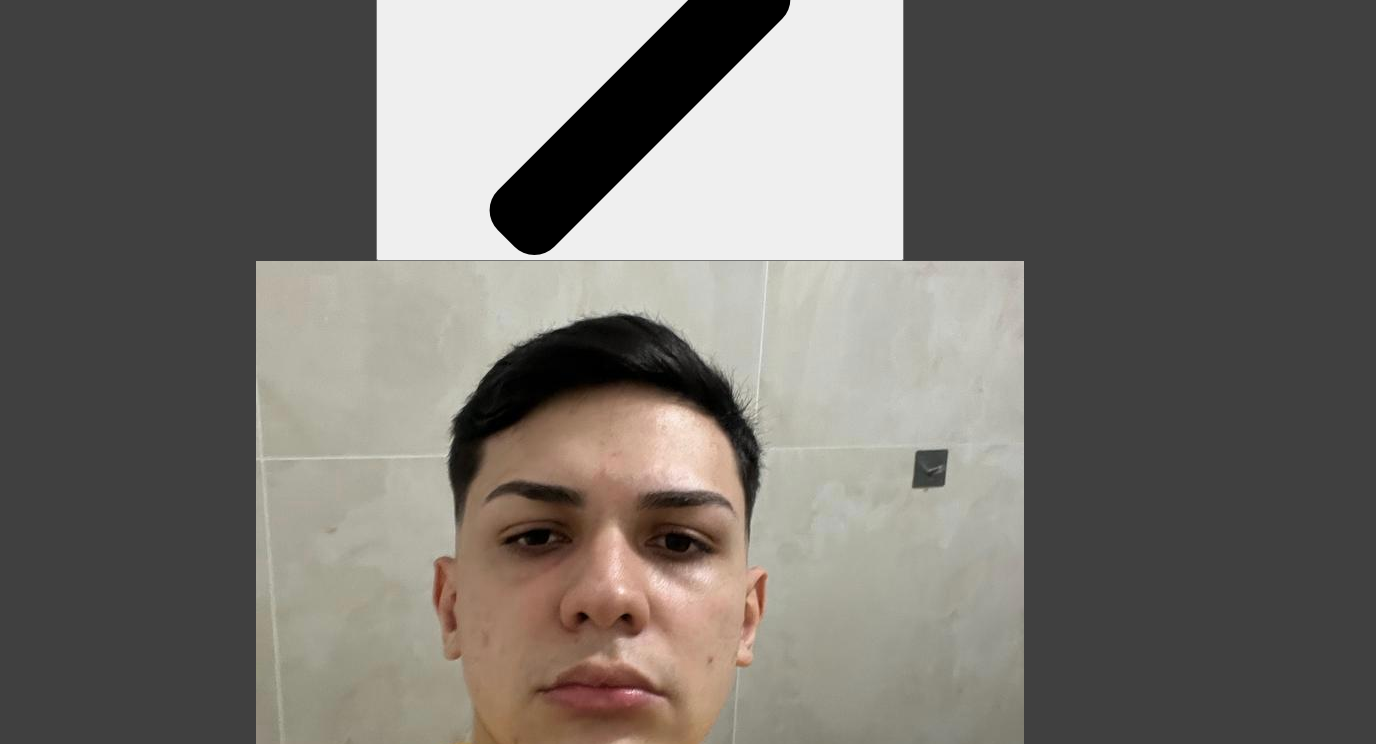
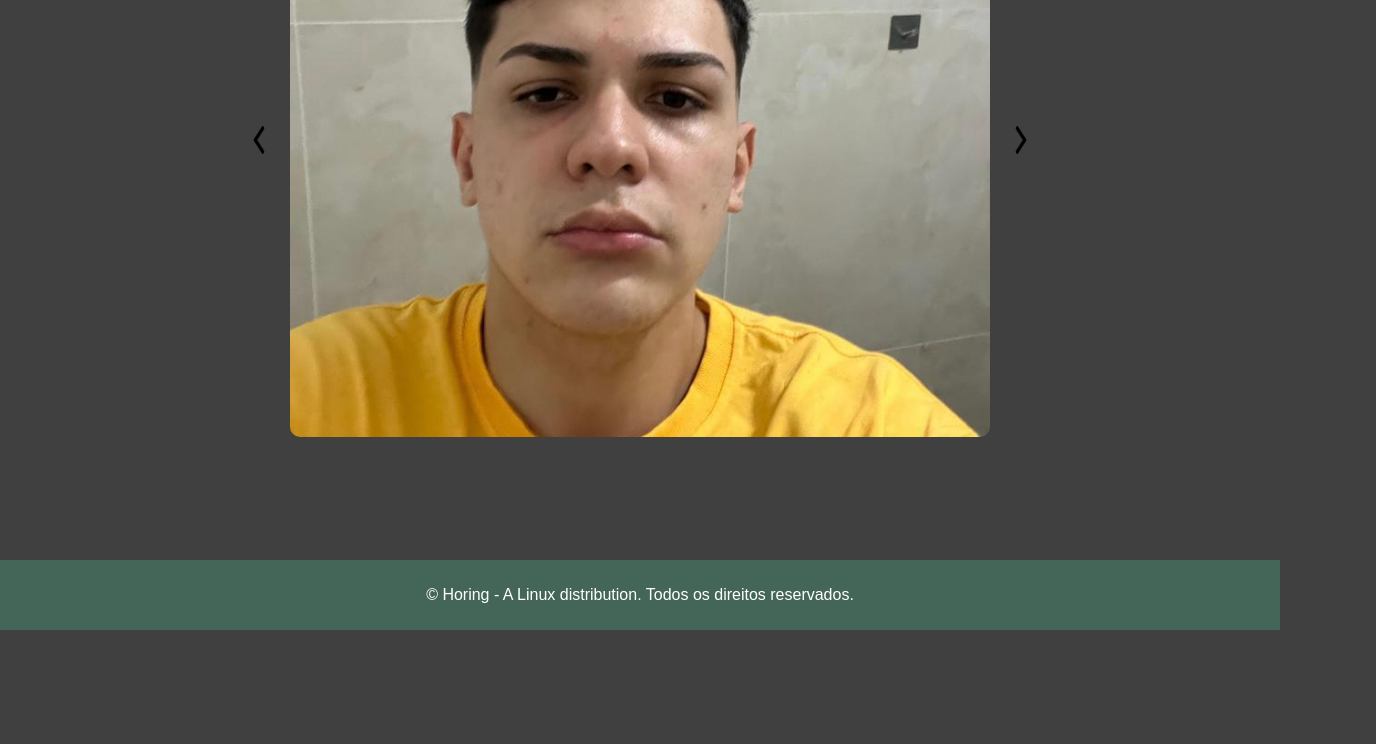
Before and after one commit to GuiVideira/HoringWebsite, a plain HTML site: page Horing/new_horing.html in a window 1280 px wide. Shown: the part 3180-3924 px from the top of the page, 1376 px wide, since content can reach past the window. Drawn offline with Linux system fonts and the light colour scheme; files that its build step writes are made by us from their sources; a script that the page names is missing.

Commit message:
slider att

```diff
--- a/Horing/style.css
+++ b/Horing/src/style.css
@@ -90,6 +90,58 @@ footer {
   text-align: center;
 }
 
+section .slider{
+  margin: 0;
+  padding: 0;
+  box-sizing: border-box;
+}
+
+.container-slider{
+  display: flex;
+  width: 100%;
+  min-height: 100vh;
+  align-items: center;
+  justify-content: center;
+  gap: 1rem;
+}
+
+.container-images{
+  position: relative;
+  display: flex;
+  align-items: center;
+  justify-content: center;
+  width: 700px;
+}
+
+.slider{
+  opacity: 0;
+  transition: opacity .2s;
+  position: absolute;
+  width: 100%;
+  border-radius: 10px;
+}
+
+.on{
+  opacity: 1;
+}
+
+#prev-button, #next-button{
+  width: 30px;
+  height: 30px;
+  border: none;
+  background-color: transparent;
+  cursor: pointer;
+
+}
+
+#prev-button img, #next-button img{
+  width: 100%;
+  height: 100%;
+}
+
+#prev-button{
+  transform: rotate(180deg);
+}
 /* Estilos para dispositivos móveis */
 @media only screen and (max-width: 600px) {
   section h1 {
```
Also changed, not shown: Horing/assets/vinicius.jpeg (added), Horing/assets/vinicius2.jpg (added), Horing/src/script.js (added).
